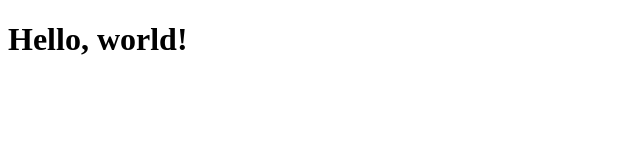
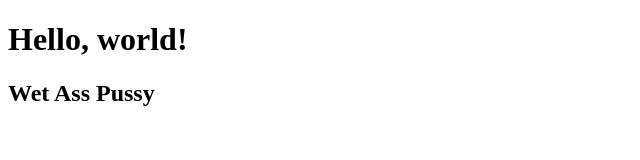
Before and after one commit to ogurtsovadar/first-project, a plain HTML site: page index.html in a window 1280 px wide. Shown: the whole page, without its empty margins (0-640 px from the left). Drawn offline with Linux system fonts and the light colour scheme.

Commit message:
второй пробный коммит

```diff
--- a/index.html
+++ b/index.html
@@ -7,5 +7,6 @@
 </head>
 <body>
   <h1>Hello, world!</h1>
+  <h2>Wet Ass Pussy</h2>
 </body>
 </html>
```
